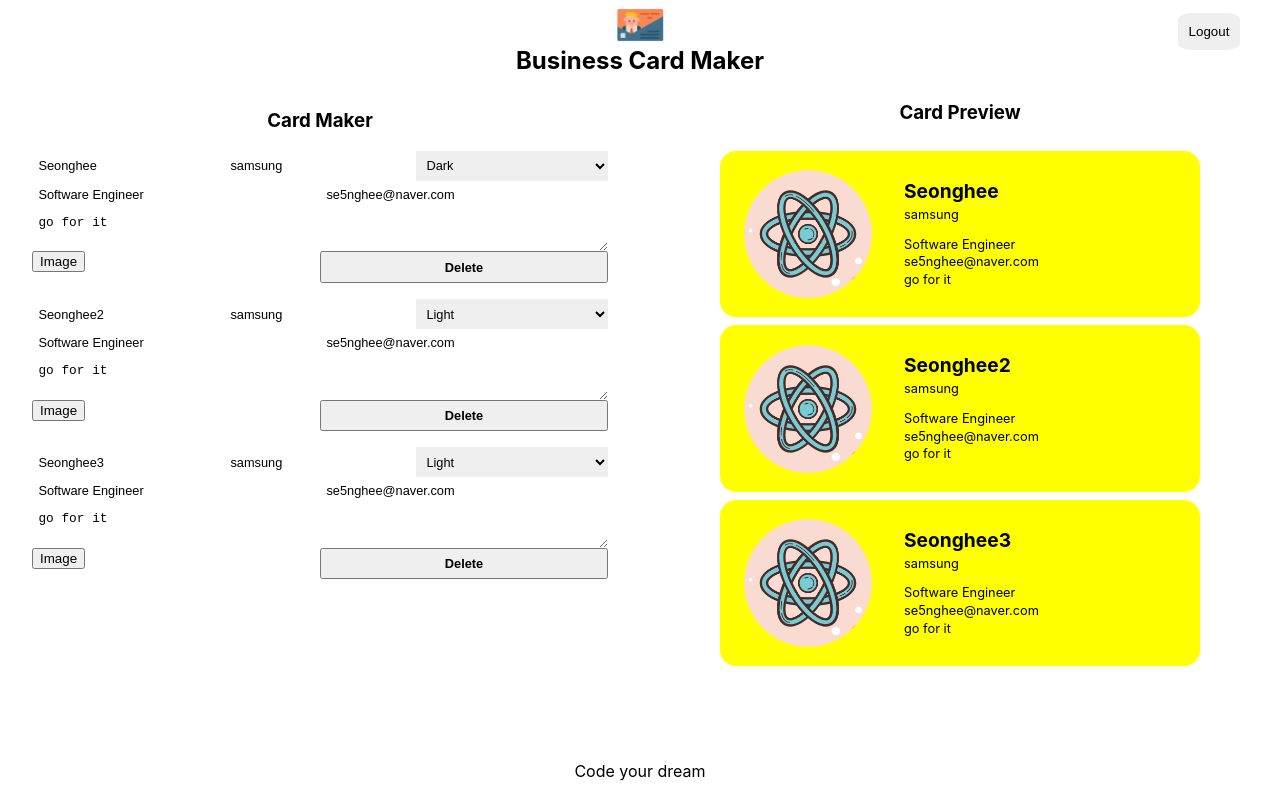
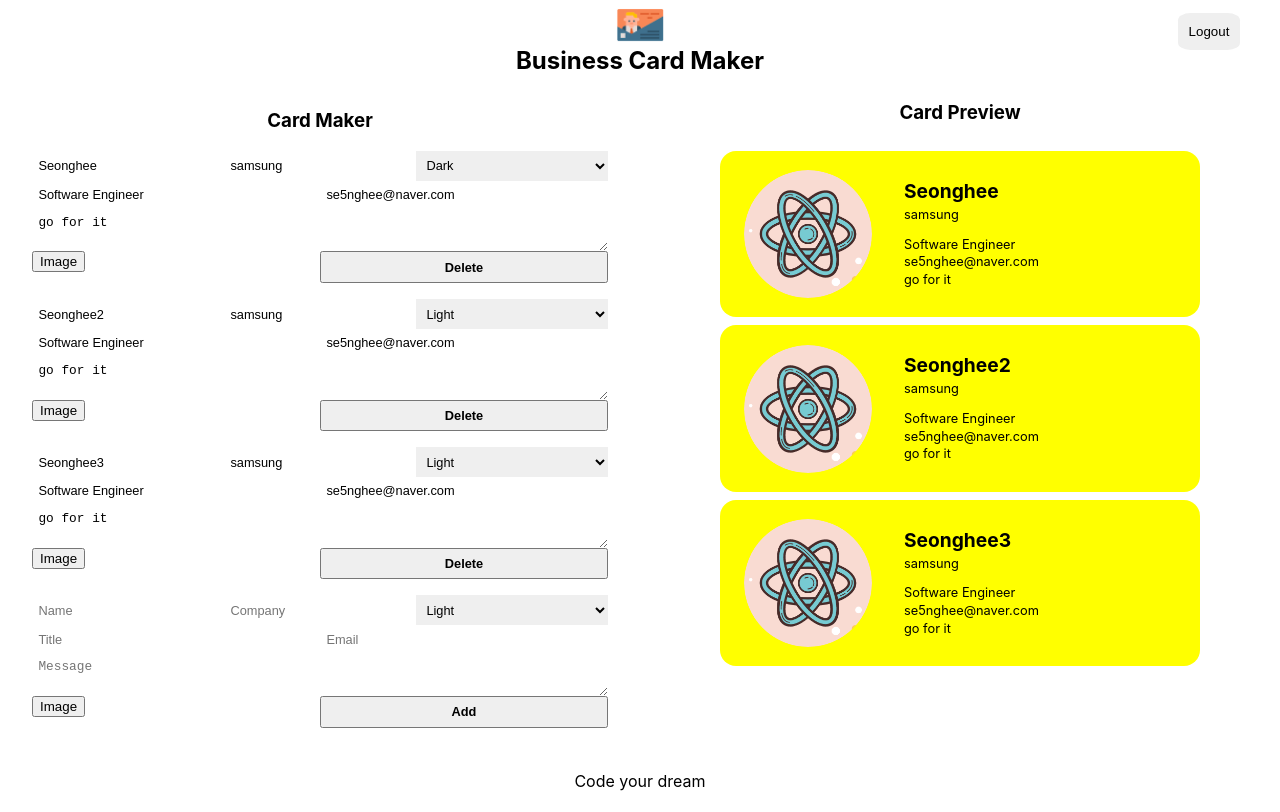
Before and after one commit to SeongheeJeon/React_card-maker, a React (Create React App) app: page /maker in a window 1280 px wide. Built offline with nearby package versions, Linux system fonts and the light colour scheme; no server answers; sample sign-in values are in the browser's storage.

Commit message:
10.12~10.13 - Add CardAddForm component

```diff
--- /dev/null
+++ b/src/components/card_add_form/card_add_form.jsx
@@ -0,0 +1,86 @@
+import React, { useRef } from "react";
+import styles from "./card_add_form.module.css";
+import Button from "../button/button";
+import ImageFileInput from "../image_file_input/image_file_input";
+
+const CardAddForm = ({ onAdd }) => {
+  const formRef = useRef();
+  const nameRef = useRef();
+  const companyRef = useRef();
+  const themeRef = useRef();
+  const titleRef = useRef();
+  const emailRef = useRef();
+  const messageRef = useRef();
+
+  const onSubmit = (event) => {
+    event.preventDefault();
+    const card = {
+      id: Date.now(),
+      name: nameRef.current.value || "",
+      company: companyRef.current.value || "",
+      theme: themeRef.current.value,
+      title: titleRef.current.value || "",
+      email: emailRef.current.value || "",
+      message: messageRef.current.value || "",
+      fileName: "",
+      fileURL: "",
+    };
+    formRef.current.reset();
+    onAdd(card);
+  };
+
+  return (
+    <form ref={formRef} className={styles.form}>
+      <input
+        ref={nameRef}
+        className={styles.input}
+        type="text"
+        name="name"
+        placeholder="Name"
+      />
+      <input
+        ref={companyRef}
+        className={styles.input}
+        type="text"
+        name="company"
+        placeholder="Company"
+      />
+      <select
+        ref={themeRef}
+        className={styles.select}
+        name="theme"
+        placeholder="Theme"
+      >
+        <option value="light">Light</option>
+        <option value="dark">Dark</option>
+        <option value="Colorful">Colorful</option>
+      </select>
+      <input
+        ref={titleRef}
+        className={styles.input}
+        type="text"
+        name="title"
+        placeholder="Title"
+      />
+      <input
+        ref={emailRef}
+        className={styles.input}
+        type="text"
+        name="email"
+        placeholder="Email"
+      />
+      <textarea
+        ref={messageRef}
+        className={styles.textarea}
+        name="message"
+        placeholder="Message"
+      />
+      <div className={styles.fileInput}>
+        <ImageFileInput />
+      </div>
+      <Button name="Add" onClick={onSubmit} />
+    </form>
+  );
+};
+
+export default CardAddForm;
--- /dev/null
+++ b/src/components/card_add_form/card_add_form.module.css
@@ -0,0 +1,44 @@
+@value makerBlack, makerWhite from "../../common/colors.css";
+
+.form {
+  display: flex;
+  width: 100%;
+  flex-wrap: wrap;
+  border-top: 1px solid makerBlack;
+  border-left: 1px solid makerBlack;
+  margin-bottom: 1em;
+}
+
+.input,
+.textarea,
+.select,
+.button,
+.fileInput {
+  font-size: 0.8rem;
+  width: 100%;
+  border: 0;
+  padding: 0.5em;
+  border-bottom: 1px solid makerBlack;
+  border-right: 1px solid makerBlack;
+  background: makerWhite;
+}
+
+.input,
+.select {
+  flex: 1 1 30%;
+}
+
+.fileInput {
+  padding: 0;
+  flex: 1 1 50%;
+}
+.input:focus,
+.textarea:focus,
+.select:focus,
+.button:focus {
+  outline: 0;
+}
+
+.textarea {
+  flex-basis: 100%;
+}
--- a/src/components/editor/editor.jsx
+++ b/src/components/editor/editor.jsx
@@ -2,13 +2,15 @@
 import styles from "./editor.module.css";
 import Card from "../card/card";
 import CardEditForm from "../card_edit_form/card_edit_form";
+import CardAddForm from "../card_add_form/card_add_form";
 
-const Editor = ({ cards }) => (
+const Editor = ({ cards, addCard }) => (
   <section className={styles.editor}>
     <h1 className={styles.title}>Card Maker</h1>
     {cards.map((card) => (
-      <CardEditForm card={card} />
+      <CardEditForm key={card.id} card={card} />
     ))}
+    <CardAddForm onAdd={addCard} />
   </section>
 );
 
--- a/src/components/maker/maker.jsx
+++ b/src/components/maker/maker.jsx
@@ -55,11 +55,16 @@
     });
   });
 
+  const addCard = (card) => {
+    const updated = [...cards, card];
+    setCards(updated);
+  };
+
   return (
     <section className={styles.maker}>
       <Header onLogout={onLogout} />
       <div className={styles.container}>
-        <Editor cards={cards} />
+        <Editor cards={cards} addCard={addCard} />
         <Preview cards={cards} />
       </div>
       <Footer />
```
